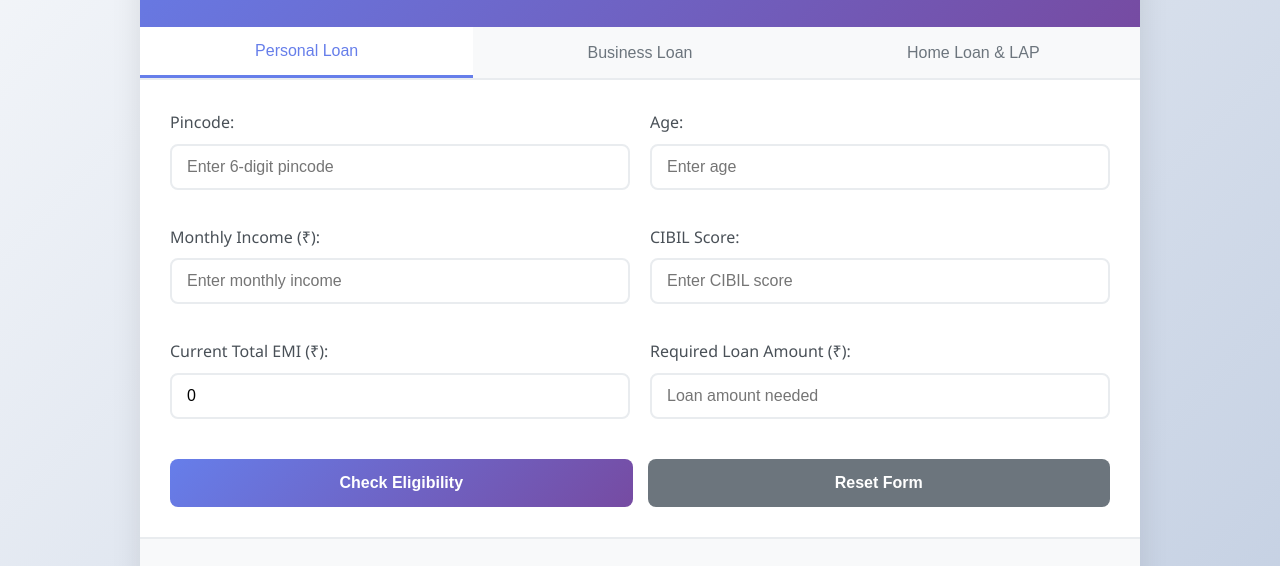
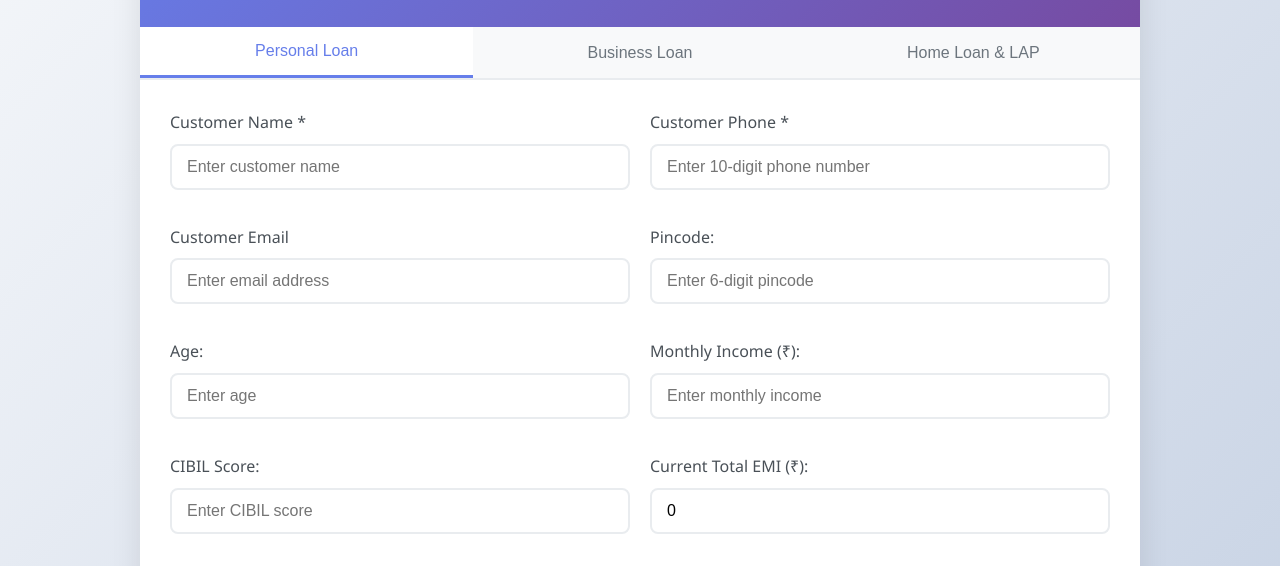
Before and after one commit to Umapathak/dsa-app, a website: page dsa-app/src/index.html in a window 1280 px wide. Shown: the part 155-721 px from the top of the page. Drawn offline with Linux system fonts and the light colour scheme; no server answers.

Commit message:
Update index.html

```diff
--- a/dsa-app/src/index.html
+++ b/dsa-app/src/index.html
@@ -31,6 +31,20 @@
         <div class="form-container">
             <form id="eligibilityForm">
                 <div class="form-grid">
+                    <div class="form-group">
+    <label for="customerName">Customer Name *</label>
+    <input type="text" id="customerName" required placeholder="Enter customer name">
+</div>
+
+<div class="form-group">
+    <label for="customerPhone">Customer Phone *</label>
+    <input type="tel" id="customerPhone" required placeholder="Enter 10-digit phone number">
+</div>
+
+<div class="form-group">
+    <label for="customerEmail">Customer Email</label>
+    <input type="email" id="customerEmail" placeholder="Enter email address">
+</div>
                     <div class="form-group">
                         <label for="pincode">Pincode:</label>
                         <input type="text" id="pincode" name="pincode" required placeholder="Enter 6-digit pincode">
```
